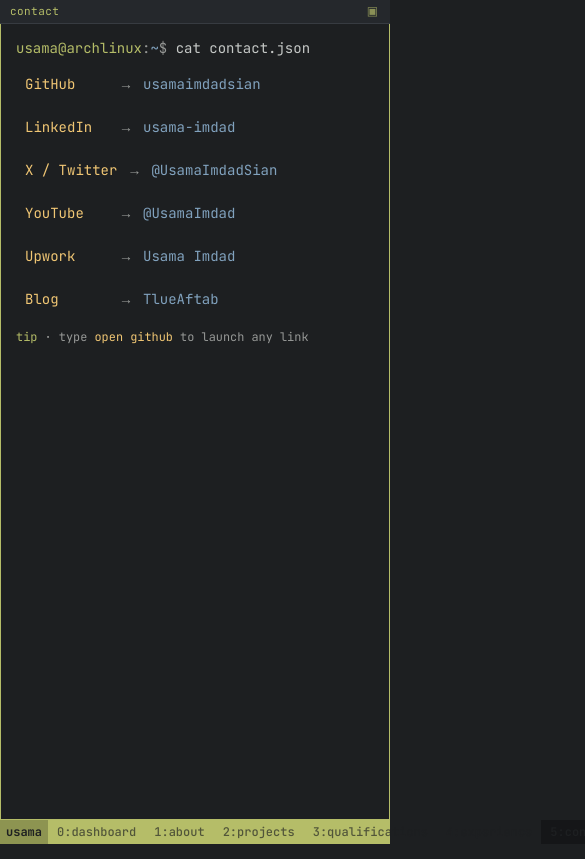
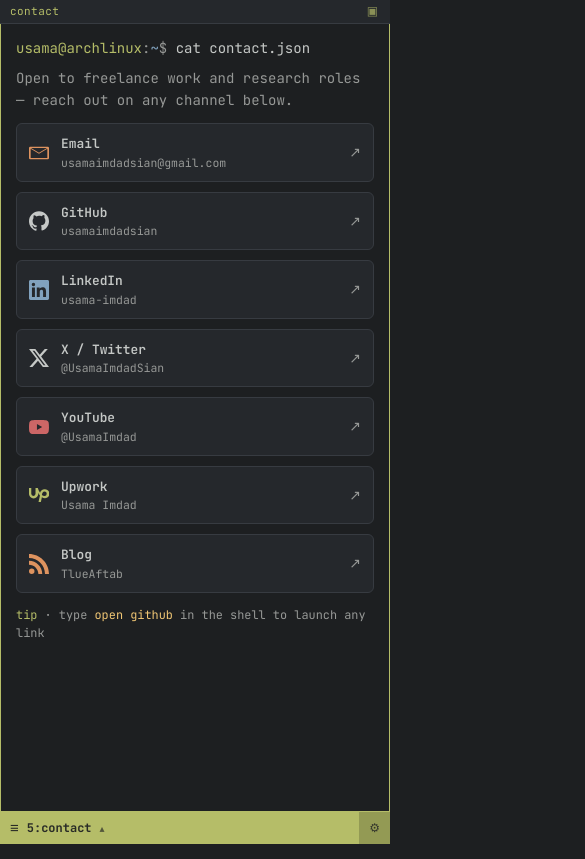
Before and after one commit to usamaimdadsian/usamaimdadsian.github.io, a Next.js app: page /contact in a window 390 px wide. Shown: the top 859 px of the page, 585 px wide, since content can reach past the window. Built offline with nearby package versions, Linux system fonts and the light colour scheme.

Commit message:
responsiveness

```diff
--- a/src/app/globals.css
+++ b/src/app/globals.css
@@ -117,7 +117,27 @@ a { color: inherit; text-decoration: none; }
 .pane__body::-webkit-scrollbar-track { background: transparent; }
 
 .proj-row:hover { background: var(--bg-alt); }
-.social-row:hover { border-color: var(--border) !important; background: var(--bg-alt); }
+
+/* ---------------- contact cards ---------------- */
+.contact-grid {
+  display: grid; gap: 10px;
+  grid-template-columns: repeat(auto-fit, minmax(230px, 1fr));
+}
+.contact-card {
+  display: flex; align-items: center; gap: 12px; text-decoration: none;
+  padding: 10px 12px; border: 1px solid var(--border); border-radius: 6px;
+  background: var(--bg-alt); transition: border-color .15s, transform .15s;
+}
+.contact-card:hover { border-color: var(--active-border); transform: translateY(-1px); }
+.contact-card__icon { display: flex; align-items: center; }
+.contact-card__body { display: flex; flex-direction: column; min-width: 0; flex: 1; }
+.contact-card__label { color: var(--fg); font-weight: 600; font-size: .92em; }
+.contact-card__handle {
+  color: var(--fg-dim); font-size: .82em;
+  overflow: hidden; text-overflow: ellipsis; white-space: nowrap;
+}
+.contact-card__arrow { color: var(--fg-dim); flex: 0 0 auto; }
+.contact-card:hover .contact-card__arrow { color: var(--active-border); }
 
 /* ---------------- navigation loading bar ---------------- */
 .navload {
@@ -143,6 +163,7 @@ a { color: inherit; text-decoration: none; }
   user-select: none;
 }
 .statusbar__left, .statusbar__right { display: flex; align-items: stretch; }
+.statusbar__left { position: relative; }
 .sb-session {
   background: rgba(0, 0, 0, .22); display: flex; align-items: center;
   padding: 0 6px; font-weight: 700;
@@ -229,6 +250,40 @@ a { color: inherit; text-decoration: none; }
   border-color: var(--active-border); font-weight: 700;
 }
 
+/* ---------------- mobile navigation expander ---------------- */
+.sb-nav-toggle {
+  display: none; align-items: center; gap: 8px;
+  background: none; border: none; color: var(--status-fg);
+  font: inherit; cursor: pointer; padding: 0 10px; opacity: .92;
+}
+.sb-nav-toggle__bars { font-size: 15px; line-height: 1; }
+.sb-nav-toggle__cur { font-weight: 700; }
+.sb-nav-toggle__chev { opacity: .7; font-size: 10px; }
+.sb-menu-backdrop {
+  position: fixed; inset: 0; z-index: 60;
+  background: transparent; border: none; padding: 0;
+}
+.sb-menu {
+  position: absolute; left: 6px; bottom: 100%; margin-bottom: 5px; z-index: 61;
+  min-width: 210px; background: var(--bg-alt);
+  border: 1px solid var(--border); border-radius: 6px; overflow: hidden;
+  box-shadow: 0 -8px 30px rgba(0, 0, 0, .45);
+}
+.sb-menu__item {
+  display: flex; align-items: center; gap: 10px; width: 100%;
+  background: none; border: none; border-bottom: 1px solid var(--border);
+  color: var(--fg); cursor: pointer; font: inherit; text-align: left;
+  padding: 11px 14px;
+}
+.sb-menu__item:last-child { border-bottom: none; }
+.sb-menu__item:hover { background: var(--bg); }
+.sb-menu__item--active { color: var(--active-border); font-weight: 700; }
+.sb-menu__num {
+  color: var(--status-fg); background: var(--fg-dim); border-radius: 2px;
+  padding: 0 7px; font-size: 11px; font-weight: 700;
+}
+.sb-menu__item--active .sb-menu__num { background: var(--active-border); }
+
 /* ---------------- responsive ---------------- */
 @media (max-width: 760px) {
   .workarea--tiled {
@@ -244,12 +299,18 @@ a { color: inherit; text-decoration: none; }
 @media (max-width: 1024px) {
   .sb-keys { display: none; }
 }
-/* trim the right cluster before the window list would overflow */
+/* trim the right cluster before the window list would overflow.
+   (the .statusbar__right prefix is needed to beat `.statusbar__right > span`) */
 @media (max-width: 860px) {
-  .sb-host { display: none; }
+  .statusbar__right .sb-host { display: none; }
 }
+/* phones: drop the clock + inline windows, surface the expander menu instead */
 @media (max-width: 680px) {
-  .sb-date { display: none; }
+  .sb-windows, .sb-session { display: none; }
+  .statusbar__right .sb-date,
+  .statusbar__right .sb-time { display: none; }
+  .sb-nav-toggle { display: flex; }
+  .statusbar { height: 32px; }
 }
 
 /* ---------------- standalone document pages (project README, resume) ---- */
--- a/src/components/terminal/Chrome.js
+++ b/src/components/terminal/Chrome.js
@@ -44,6 +44,7 @@ export default function Chrome({ children }) {
   const [tweaks, setTweaks] = useState(TWEAK_DEFAULTS);
   const [clock, setClock] = useState(null);
   const [settingsOpen, setSettingsOpen] = useState(false);
+  const [navOpen, setNavOpen] = useState(false);
   const [pending, startTransition] = useTransition();
 
   // route changes go through a transition: the current page stays put and the
@@ -125,6 +126,12 @@ export default function Chrome({ children }) {
     return () => window.removeEventListener("keydown", onKey);
   }, [navigate, pathname]);
 
+  // close the mobile nav menu whenever the route changes
+  useEffect(() => { setNavOpen(false); }, [pathname]);
+
+  const curIdx = NAV.findIndex((w) => isActive(pathname, w.href));
+  const current = NAV[curIdx] || NAV[0];
+
   return (
     <NavContext.Provider value={{ navigate, pending }}>
     <div className="tmux">
@@ -138,6 +145,8 @@ export default function Chrome({ children }) {
           <span className={"sb-session" + (pending ? " sb-session--busy" : "")}>
             {pending ? " ⣷ loading " : `  ${P.user} `}
           </span>
+
+          {/* desktop: full inline window list */}
           <span className="sb-windows">
             {NAV.map((w, i) => (
               <Link
@@ -146,10 +155,44 @@ export default function Chrome({ children }) {
                 onClick={(e) => { e.preventDefault(); navigate(w.href); }}
                 className={"sb-win" + (isActive(pathname, w.href) ? " sb-win--active" : "")}
               >
-                {i}:{w.name}{isActive(pathname, w.href) ? "*" : ""}
+                {i}<span className="sb-win__name">:{w.name}{isActive(pathname, w.href) ? "*" : ""}</span>
               </Link>
             ))}
           </span>
+
+          {/* mobile: expander that reveals the full window names */}
+          <button
+            type="button"
+            className="sb-nav-toggle"
+            aria-expanded={navOpen}
+            aria-label="navigation menu"
+            onClick={() => setNavOpen((o) => !o)}
+          >
+            <span className="sb-nav-toggle__bars">{navOpen ? "✕" : "≡"}</span>
+            <span className="sb-nav-toggle__cur">{curIdx < 0 ? 0 : curIdx}:{current.name}</span>
+            <span className="sb-nav-toggle__chev">{navOpen ? "▾" : "▴"}</span>
+          </button>
+
+          {navOpen && (
+            <>
+              <button className="sb-menu-backdrop" aria-hidden="true" tabIndex={-1} onClick={() => setNavOpen(false)} />
+              <div className="sb-menu" role="menu">
+                {NAV.map((w, i) => (
+                  <button
+                    key={w.href}
+                    type="button"
+                    role="menuitem"
+                    className={"sb-menu__item" + (isActive(pathname, w.href) ? " sb-menu__item--active" : "")}
+                    onClick={() => { setNavOpen(false); navigate(w.href); }}
+                  >
+                    <span className="sb-menu__num">{i}</span>
+                    <span>{w.name}</span>
+                  </button>
+                ))}
+              </div>
+            </>
+          )}
+
           <span className="sb-keys">
             {pathname === "/" ? "↑↓←→/hjkl move · ↵/f open · 0-5 jump" : "keep scrolling to reveal next · esc/⌫ back · 0-5 jump"}
           </span>
--- a/src/components/terminal/Panes.js
+++ b/src/components/terminal/Panes.js
@@ -6,6 +6,7 @@
 // ============================================================================
 import { useState } from "react";
 import { portfolio as P } from "@/lib/portfolio";
+import Icon from "./icons";
 
 // shared bits ---------------------------------------------------------------
 export function Prompt({ cmd }) {
@@ -25,9 +26,7 @@ export function NeofetchPane() {
   const s = P.system;
   const [imgError, setImgError] = useState(false);
   const rows = [
-    ["From", s.os], ["Experience", s.uptime], ["BS", s.de], ["MS", s.wm],
-    ["Shell", s.shell], ["Focus", s.terminal],
-    ["CPU", s.cpu], ["GPU", s.gpu], ["Memory", s.memory],
+    ["From", s.os], ["Experience", s.uptime]
   ];
   const palette = ["--red", "--green", "--yellow", "--blue", "--purple", "--cyan", "--fg", "--fg-dim"];
   return (
@@ -248,28 +247,45 @@ export function ExperiencePane() {
 }
 
 // ---- contact / socials ----------------------------------------------------
+const SOCIAL_COLOR = {
+  email: "--orange", github: "--fg", linkedin: "--blue", x: "--fg",
+  youtube: "--red", upwork: "--green", blog: "--orange",
+};
+
 export function ContactPane() {
+  const email = "usamaimdadsian@gmail.com";
+  const cards = [
+    { key: "email", label: "Email", handle: email, url: `mailto:${email}`, external: false },
+    ...P.socials.map((s) => ({ ...s, external: true })),
+  ];
   return (
     <div>
       <Prompt cmd="cat contact.json" />
-      <div style={{ display: "grid", gridTemplateColumns: "repeat(auto-fit,minmax(240px,1fr))", gap: 8 }}>
-        {P.socials.map((s) => (
+      <div style={{ color: "var(--fg-dim)", marginBottom: 12, maxWidth: 620, lineHeight: 1.6 }}>
+        Open to freelance work and research roles — reach out on any channel below.
+      </div>
+      <div className="contact-grid">
+        {cards.map((s) => (
           <a
             key={s.key}
             href={s.url}
-            target="_blank"
-            rel="noopener noreferrer"
-            className="social-row"
-            style={{ textDecoration: "none", display: "flex", gap: 10, alignItems: "baseline", padding: "6px 8px", borderRadius: 3, border: "1px solid transparent" }}
+            target={s.external ? "_blank" : undefined}
+            rel={s.external ? "noopener noreferrer" : undefined}
+            className="contact-card"
           >
-            <span style={{ color: "var(--yellow)", minWidth: 84, display: "inline-block" }}>{s.label}</span>
-            <span style={{ color: "var(--fg-dim)" }}>→</span>
-            <span style={{ color: "var(--blue)" }}>{s.handle}</span>
+            <span className="contact-card__icon" style={{ color: `var(${SOCIAL_COLOR[s.key] || "--green"})` }}>
+              <Icon name={s.key} />
+            </span>
+            <span className="contact-card__body">
+              <span className="contact-card__label">{s.label}</span>
+              <span className="contact-card__handle">{s.handle}</span>
+            </span>
+            <span className="contact-card__arrow">↗</span>
           </a>
         ))}
       </div>
-      <div style={{ color: "var(--fg-dim)", marginTop: 12, fontSize: "0.85em" }}>
-        <span style={{ color: "var(--green)" }}>tip</span> · type <span style={{ color: "var(--yellow)" }}>open github</span> to launch any link
+      <div style={{ color: "var(--fg-dim)", marginTop: 14, fontSize: "0.85em" }}>
+        <span style={{ color: "var(--green)" }}>tip</span> · type <span style={{ color: "var(--yellow)" }}>open github</span> in the shell to launch any link
       </div>
     </div>
   );
--- /dev/null
+++ b/src/components/terminal/icons.js
@@ -0,0 +1,38 @@
+// ============================================================================
+// icons.js — small inline brand SVGs for the contact page. Single-path marks
+// (Simple Icons style) drawn with currentColor so theme colors apply.
+// ============================================================================
+
+const PATHS = {
+  github:
+    "M12 .297c-6.63 0-12 5.373-12 12 0 5.303 3.438 9.8 8.205 11.385.6.113.82-.258.82-.577 0-.285-.01-1.04-.015-2.04-3.338.724-4.042-1.61-4.042-1.61C4.422 18.07 3.633 17.7 3.633 17.7c-1.087-.744.084-.729.084-.729 1.205.084 1.838 1.236 1.838 1.236 1.07 1.835 2.809 1.305 3.495.998.108-.776.417-1.305.76-1.605-2.665-.305-5.467-1.334-5.467-5.931 0-1.311.469-2.381 1.236-3.221-.124-.303-.535-1.524.117-3.176 0 0 1.008-.322 3.301 1.23A11.509 11.509 0 0112 5.803c1.02.005 2.047.138 3.006.404 2.291-1.552 3.297-1.23 3.297-1.23.653 1.653.242 2.874.118 3.176.77.84 1.235 1.911 1.235 3.221 0 4.609-2.807 5.624-5.479 5.921.43.372.823 1.102.823 2.222 0 1.606-.014 2.898-.014 3.293 0 .322.216.694.825.576C20.565 22.092 24 17.592 24 12.297c0-6.627-5.373-12-12-12",
+  linkedin:
+    "M20.447 20.452h-3.554v-5.569c0-1.328-.027-3.037-1.852-3.037-1.853 0-2.136 1.445-2.136 2.939v5.667H9.351V9h3.414v1.561h.046c.477-.9 1.637-1.85 3.37-1.85 3.601 0 4.267 2.37 4.267 5.455v6.286zM5.337 7.433a2.062 2.062 0 01-2.063-2.065 2.064 2.064 0 112.063 2.065zm1.782 13.019H3.555V9h3.564v11.452zM22.225 0H1.771C.792 0 0 .774 0 1.729v20.542C0 23.227.792 24 1.771 24h20.451C23.2 24 24 23.227 24 22.271V1.729C24 .774 23.2 0 22.222 0h.003z",
+  x:
+    "M18.901 1.153h3.68l-8.04 9.19L24 22.846h-7.406l-5.8-7.584-6.638 7.584H.474l8.6-9.83L0 1.154h7.594l5.243 6.932 6.064-6.933zm-1.291 19.491h2.039L6.486 3.24H4.298l13.312 17.404z",
+  youtube:
+    "M23.498 6.186a3.016 3.016 0 00-2.122-2.136C19.505 3.545 12 3.545 12 3.545s-7.505 0-9.377.505A3.016 3.016 0 00.502 6.186C0 8.07 0 12 0 12s0 3.93.502 5.814a3.016 3.016 0 002.122 2.136c1.872.505 9.376.505 9.376.505s7.505 0 9.377-.505a3.015 3.015 0 002.122-2.136C24 15.93 24 12 24 12s0-3.93-.502-5.814zM9.545 15.568V8.432L15.818 12l-6.273 3.568z",
+  upwork:
+    "M18.561 13.158c-1.102 0-2.135-.467-3.074-1.227l.228-1.076.008-.042c.207-1.143.849-3.06 2.839-3.06a2.705 2.705 0 012.703 2.703 2.707 2.707 0 01-2.704 2.702zm0-8.14c-2.539 0-4.51 1.649-5.31 4.366-1.22-1.834-2.148-4.036-2.687-5.892H7.828v7.112a2.551 2.551 0 01-2.547 2.548 2.55 2.55 0 01-2.548-2.548V3.492H0v7.112c0 3.073 2.5 5.609 5.573 5.609 3.074 0 5.574-2.536 5.574-5.609v-1.193c.529 1.107 1.182 2.229 1.974 3.222l-1.673 7.873h2.797l1.213-5.71c1.063.679 2.285 1.109 3.686 1.109 3 0 5.439-2.452 5.439-5.45 0-3-2.439-5.464-5.439-5.464z",
+  blog:
+    "M19.199 24C19.199 13.467 10.533 4.8 0 4.8V0c13.165 0 24 10.835 24 24h-4.801zM3.291 17.415a3.3 3.3 0 00-3.291 3.295A3.303 3.303 0 003.291 24a3.3 3.3 0 003.295-3.29 3.298 3.298 0 00-3.295-3.295zM15.909 24h-4.665c0-6.169-5.075-11.245-11.244-11.245V8.09c8.727 0 15.909 7.184 15.909 15.91z",
+  mail:
+    "M1.5 4.5h21A1.5 1.5 0 0124 6v12a1.5 1.5 0 01-1.5 1.5h-21A1.5 1.5 0 010 18V6a1.5 1.5 0 011.5-1.5zM12 13L2 7v11h20V7l-10 6zM2.4 6l9.6 5.76L21.6 6H2.4z",
+};
+PATHS.email = PATHS.mail; // alias used by the contact "email" card
+
+export default function Icon({ name, size = 20 }) {
+  const d = PATHS[name] || PATHS.blog;
+  return (
+    <svg
+      width={size}
+      height={size}
+      viewBox="0 0 24 24"
+      fill="currentColor"
+      aria-hidden="true"
+      style={{ flex: "0 0 auto" }}
+    >
+      <path d={d} />
+    </svg>
+  );
+}
```
Also changed, not shown: src/lib/portfolio.js.
